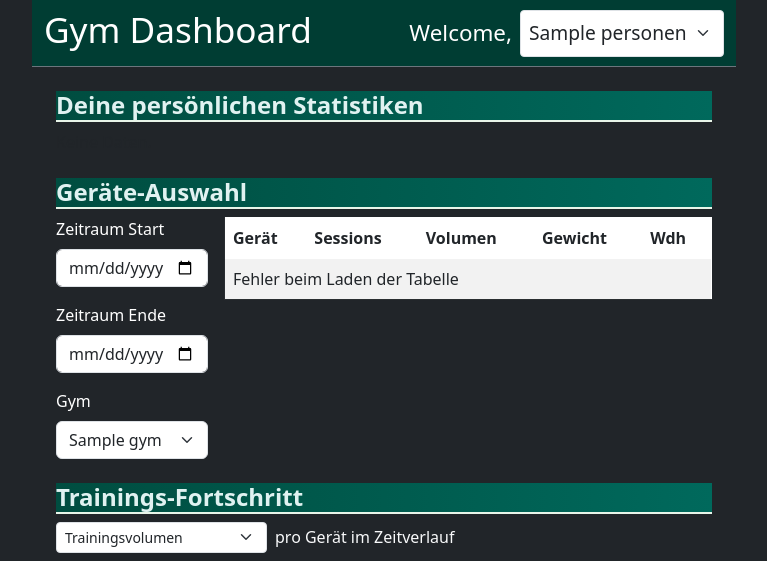
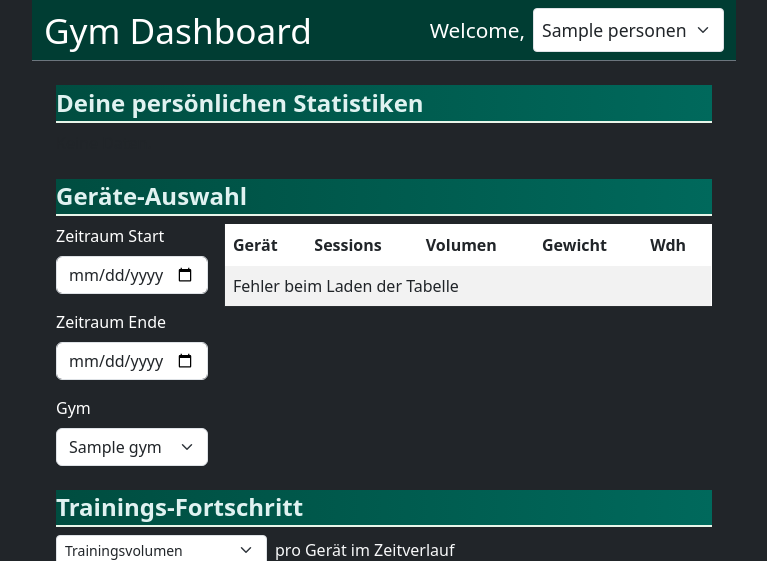
Before and after one commit to Pato7md/gym-stats, a Flask app: template templates/gym.html in a window 1280 px wide. Shown: the top 561 px of the page, without its empty margins (256-1023 px from the left). Run offline with Flask 3, Linux system fonts and the light colour scheme; the template is opened without the code that fills it: most values are stand-ins (such as "Sample title", 1, 10 or a date in 2020); parts of the project's set-up code (start-up, migrations or seed data) failed here and were passed over; some libraries are stand-ins or nearby versions.

Commit message:
header formatierung

```diff
--- a/static/css/style.css
+++ b/static/css/style.css
@@ -37,8 +37,15 @@ h1 {
     font-size: 1.4rem;
 }}
 
+header h1 {
+  margin: 0;                /* entfernt Standard-Margins */
+  line-height: 1.2;         /* Höhe des Textes kontrollieren */
+  display: flex;            /* falls nötig für Feintuning */
+  align-items: center;      /* Text vertikal mittig innerhalb der Zeile */
+}
+
 #person-form > span.text-white {
-  font-size: 1.4rem;
+  font-size: 1.3rem;
   line-height: 1;
 }
 @media (max-width: 650.98px) {#person-form > span.text-white {
@@ -46,13 +53,13 @@ h1 {
 }}
 
 #person.form-select-sm {
-  font-size: 1.2rem;
+  font-size: 1.1rem;
   padding-top: 0.5rem;
   padding-bottom: 0.5rem;
   height: auto;
 }
 @media (max-width: 650.98px) {#person.form-select-sm {
-    font-size: 0.8rem;
+    font-size: 0.7rem;
     padding-top: 0.3rem;
     padding-bottom: 0.3rem;
 }}
@@ -114,6 +121,8 @@ h1 {
   font-weight: 600 !important;
   border-bottom: 2px solid #e8f5e9; /*weiße Unter-Linie*/
   font-size: 1.5rem !important;
+  padding-top: 0.2rem;
+  padding-bottom: 0.2rem;
 }
 @media (max-width: 650.98px) {.section-title {
     font-size: 1.1rem !important;
```
